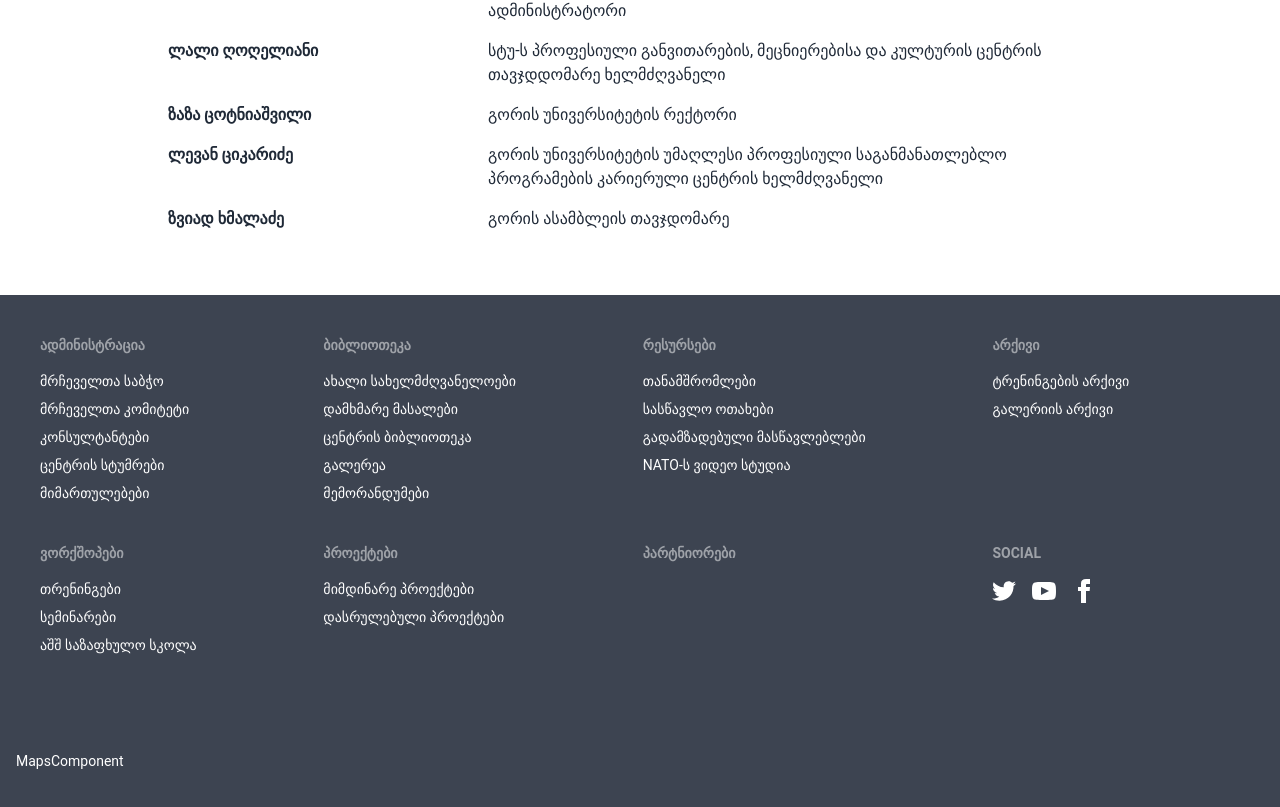
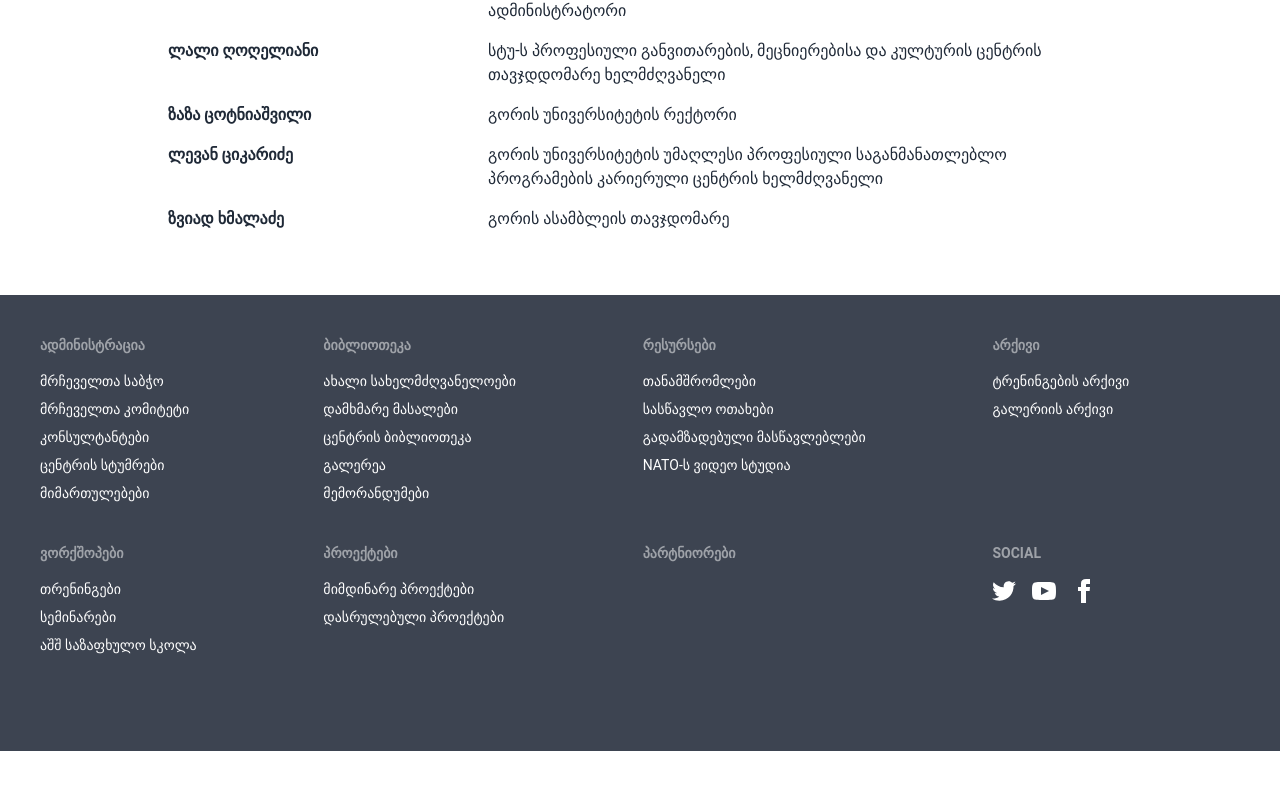
Before and after one commit to lashatatu/hpep-lali, a Next.js app: page /administration/advisory-committee in a window 1280 px wide. Shown: the part 4351-5158 px from the top of the page. After the commit the page ends 5102 px from the top, so only its background shows below. Built offline with nearby package versions, Linux system fonts and the light colour scheme.

Commit message:
added google maps

```diff
--- a/components/Footer.tsx
+++ b/components/Footer.tsx
@@ -1,5 +1,4 @@
 import Link from "next/link";
-import MapsComponent from "./MapsComponent";
 
 const Footer = () => {
   return (
@@ -159,14 +158,6 @@ const Footer = () => {
             </a>
           </div>
         </div>
-
-      </div>
-      <div
-        className={
-          "lt-container footer pb-10"
-        }
-      >
-        <MapsComponent />
       </div>
     </footer>
   );
--- a/components/MapsComponent.tsx
+++ /dev/null
@@ -1,9 +0,0 @@
-const MapsComponent = () => {
-  return (
-    <div>
-      <p>MapsComponent</p>
-    </div>
-  )
-}
-
-export default MapsComponent
```
Also changed, not shown: 1 other file (tests, documents, lock files or other folders).
